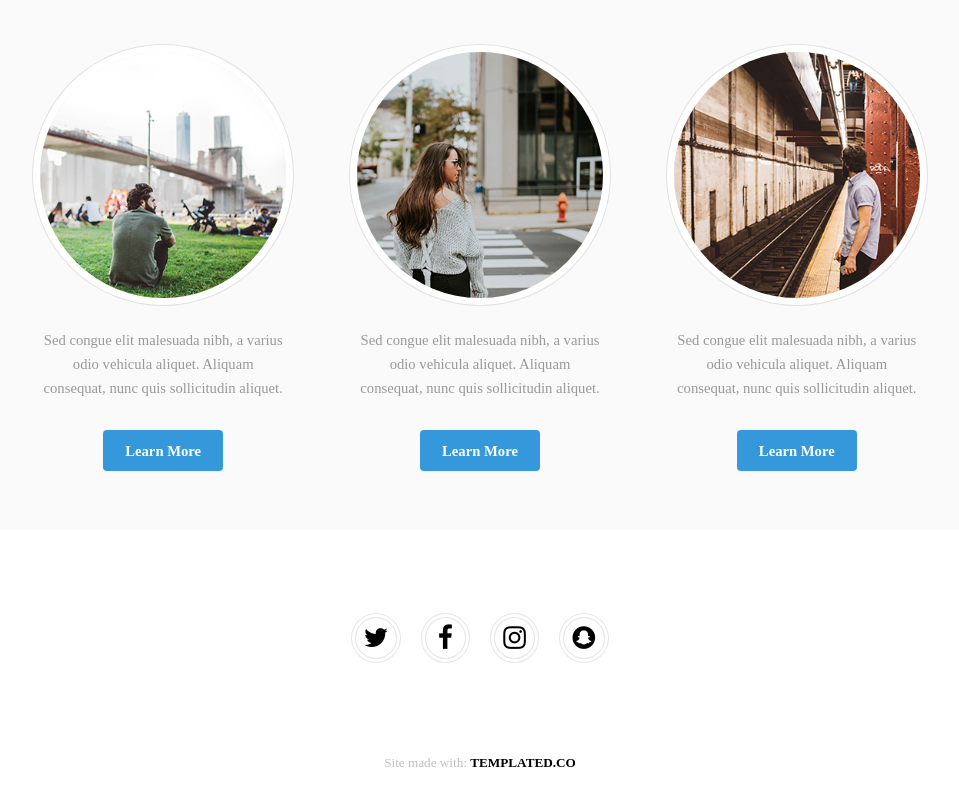
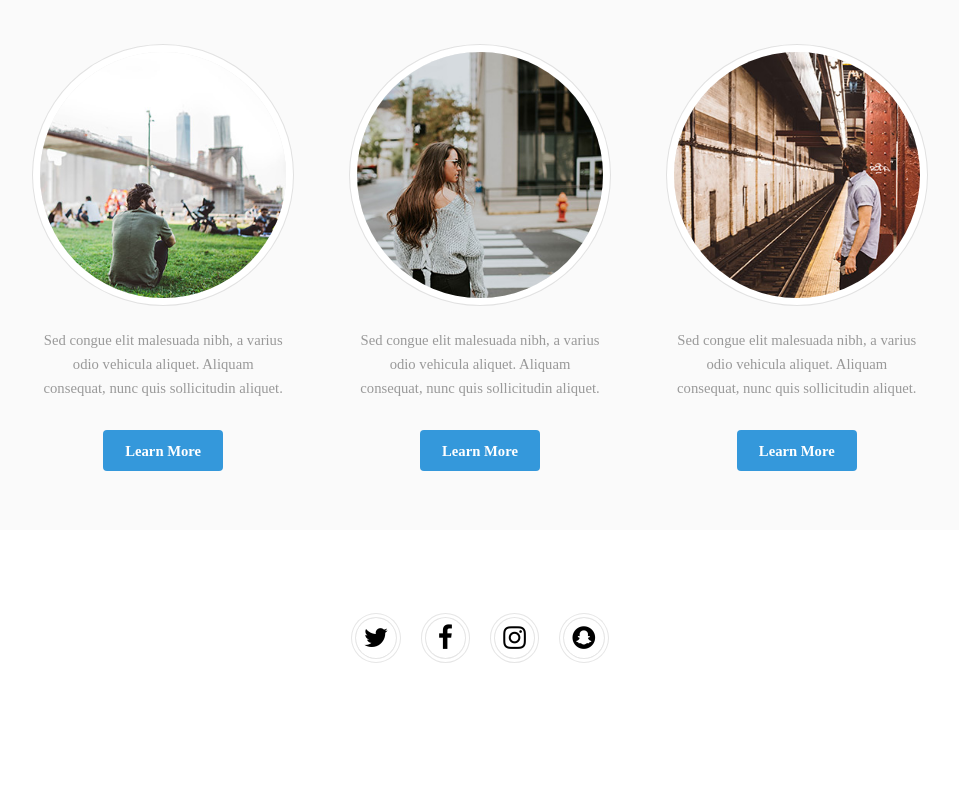
Before and after one commit to GRapoReo/GRapoReo.github.io, a plain HTML site: page index.html in a window 1280 px wide. Shown: the part 2008-2808 px from the top of the page, without its empty margins (160-1119 px from the left). After the commit the page ends 2786 px from the top, so only its background shows below. Drawn offline with Linux system fonts and the light colour scheme; a web font is replaced by a local one.

Commit message:
Update index.html

```diff
--- a/index.html
+++ b/index.html
@@ -84,7 +84,7 @@
 						<li><a href="#" class="icon fa-snapchat"><span class="label">Snapchat</span></a></li>
 					</ul></div>
 			</footer><div class="copyright">
-			Site made with: <a href="https://templated.co/">TEMPLATED.CO</a>
+
 		</div>
 		<!-- Scripts -->
 			<script src="assets/js/jquery.min.js"></script><script src="assets/js/jquery.scrolly.min.js"></script><script src="assets/js/jquery.scrollex.min.js"></script><script src="assets/js/skel.min.js"></script><script src="assets/js/util.js"></script><script src="assets/js/main.js"></script></body></html>
```
